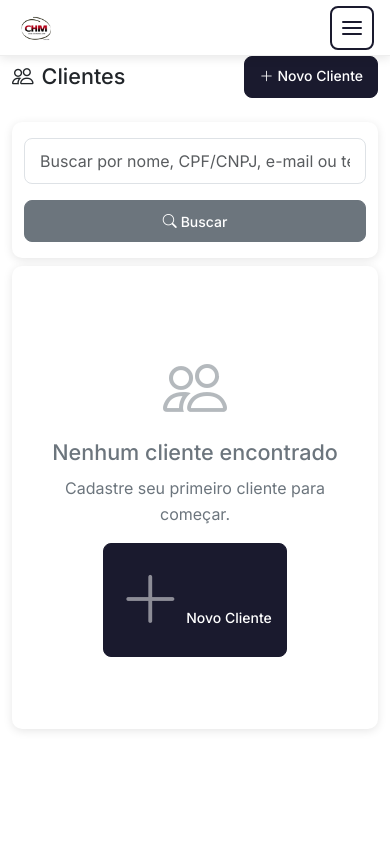
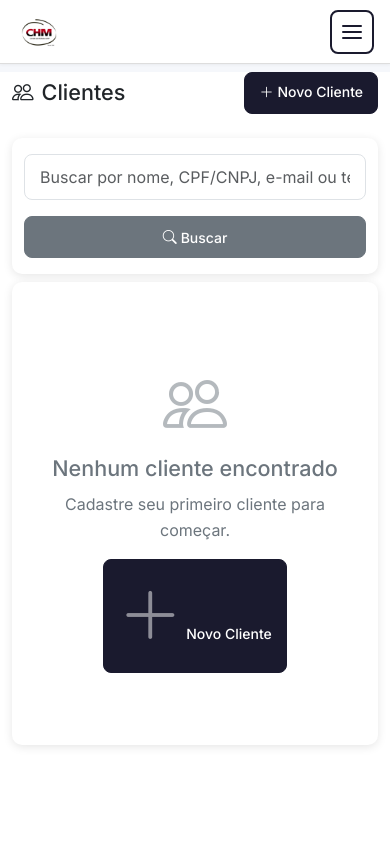
Before and after one commit to chmtransportes/chm-sistema, a PHP site: the page made by app/views/clients/index.php in a window 390 px wide. Before the commit the page ends 731 px from the top, so only its background shows below. Run offline with PHP 8.4, Linux system fonts and the light colour scheme; the template is opened without the code that fills it, so the values that code supplies are empty; some libraries are stand-ins or nearby versions.

Commit message:
v2.6.2 - Mobile refinements: header 64px, logo +15%, melhor espaçamento

```diff
--- a/app/assets/css/app.css
+++ b/app/assets/css/app.css
@@ -755,15 +755,16 @@ body {
     display: flex;
     align-items: center;
     justify-content: space-between;
-    padding: 8px 16px;
-    height: 56px;
+    padding: 12px 16px;
+    height: 64px;
     background: #fff;
-    border-bottom: 1px solid #eee;
+    border-bottom: 1px solid #ddd;
     position: fixed;
     top: 0;
     left: 0;
     right: 0;
     z-index: 1000;
+    box-shadow: 0 1px 3px rgba(0,0,0,0.05);
 }
 
 /* Logo Mobile - Esquerda */
@@ -774,9 +775,9 @@ body {
 }
 
 .mobile-logo img {
-    height: 40px;
+    height: 46px;
     width: auto;
-    max-width: 90px;
+    max-width: 105px;
     object-fit: contain;
 }
 
@@ -839,7 +840,7 @@ body {
 
 /* Main content - compensar header fixo */
 .main-content {
-    padding-top: 56px;
+    padding-top: 72px;
 }
 
 /* Page content mobile - BRANCO LIMPO */
--- a/app/config/config.php
+++ b/app/config/config.php
@@ -35,7 +35,7 @@ if (file_exists($envLoaderPath)) {
 }
 
 // Versão do sistema
-define('CHM_VERSION', '2.6.1');
+define('CHM_VERSION', '2.6.2');
 define('CHM_VERSION_DATE', '2025-12-29');
 
 // Ambiente (production ou development)
```
